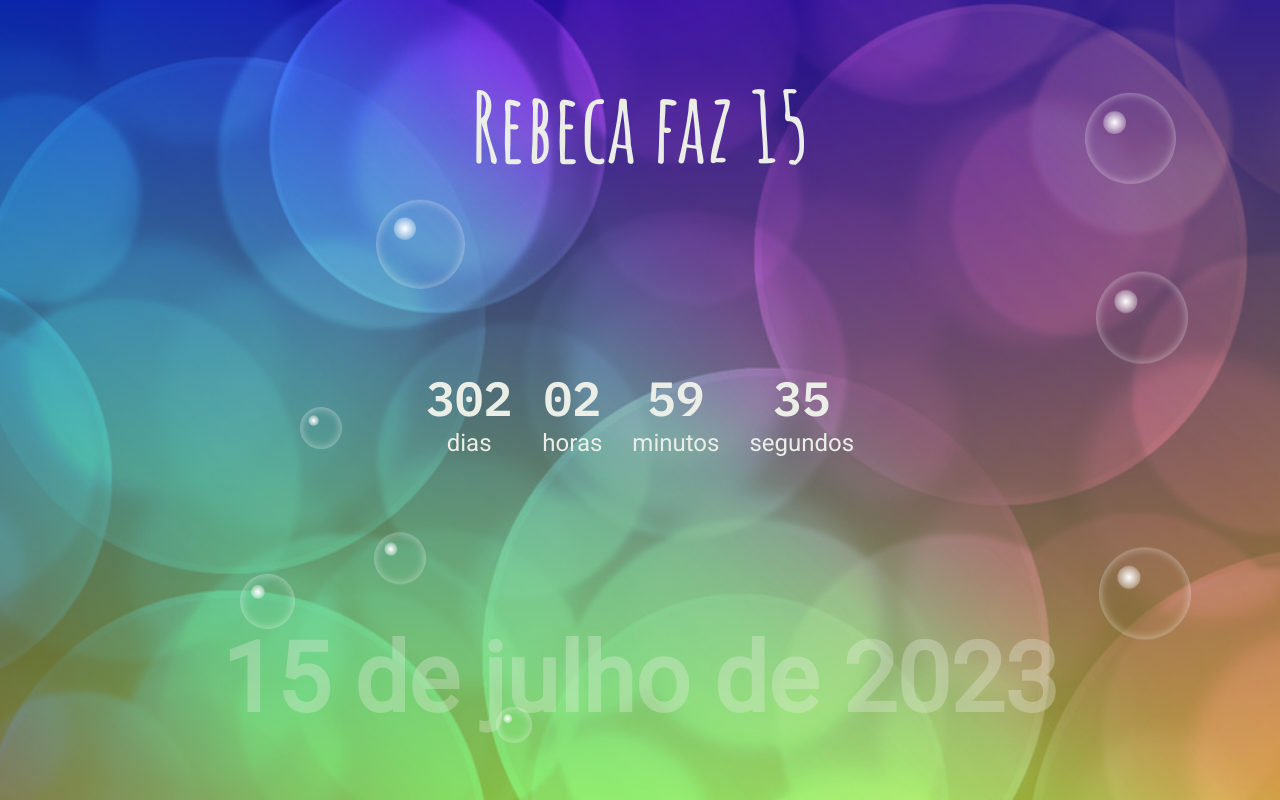
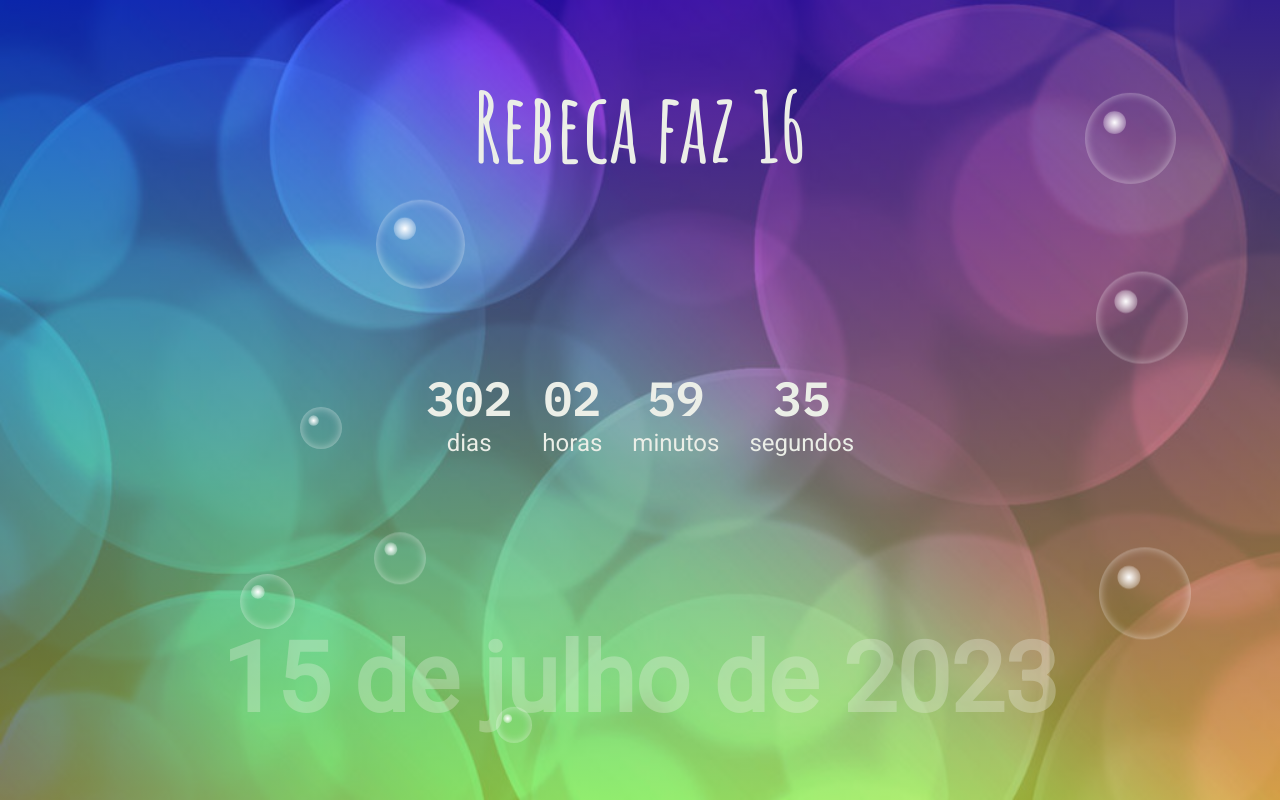
Before and after one commit to ElaineDelgado/countdown, a plain HTML site: page index.html in a window 1280 px wide. Drawn offline with Linux system fonts and the light colour scheme.

Commit message:
Update index.html

```diff
--- a/index.html
+++ b/index.html
@@ -25,7 +25,7 @@
 <body>
     <main data-js="bubbles-container">
         <header>
-            <h1>Rebeca faz 15</h1>
+            <h1>Rebeca faz 16</h1>
         </header>
 
         <article id="countdown" class="countdown">
```
